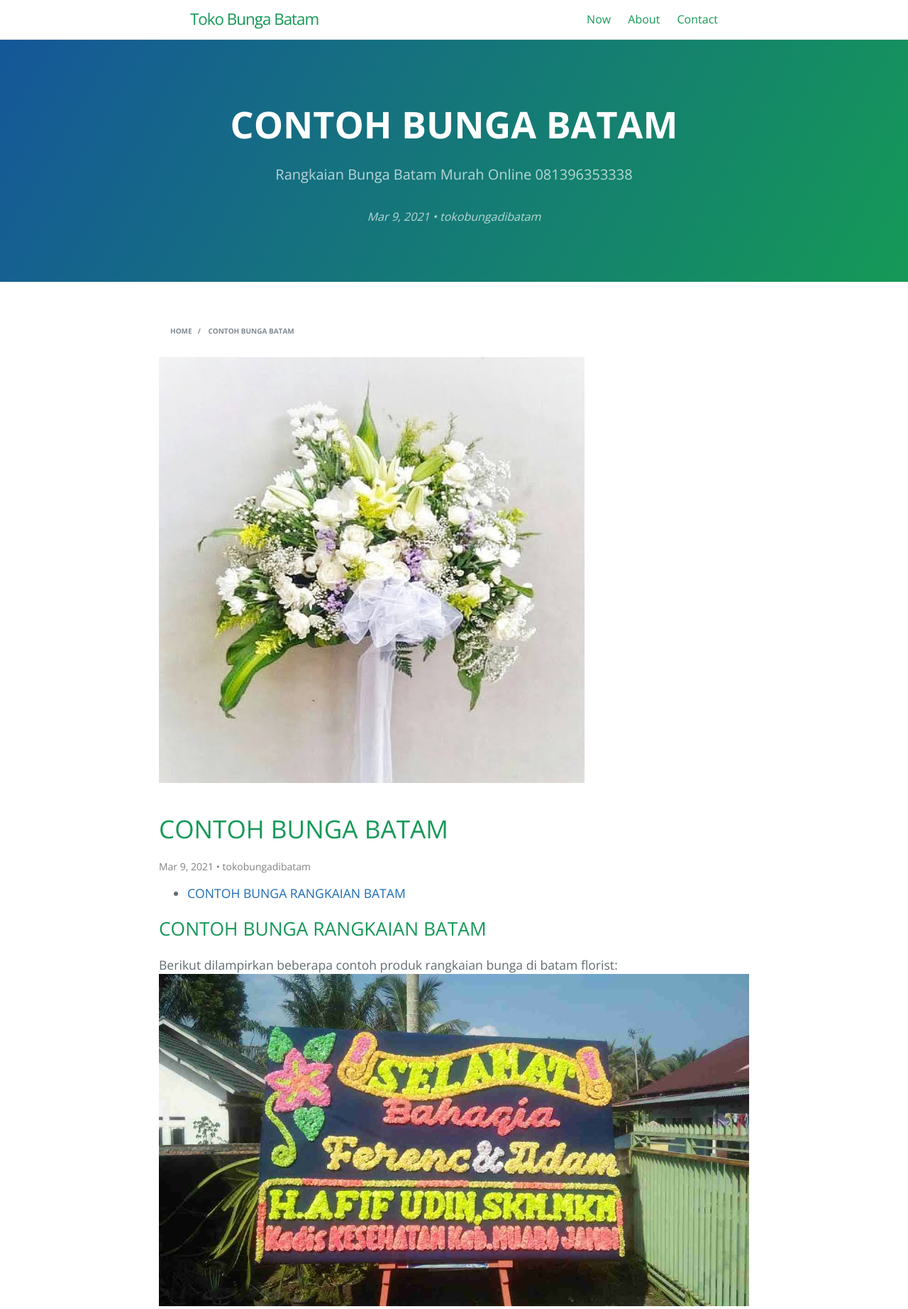
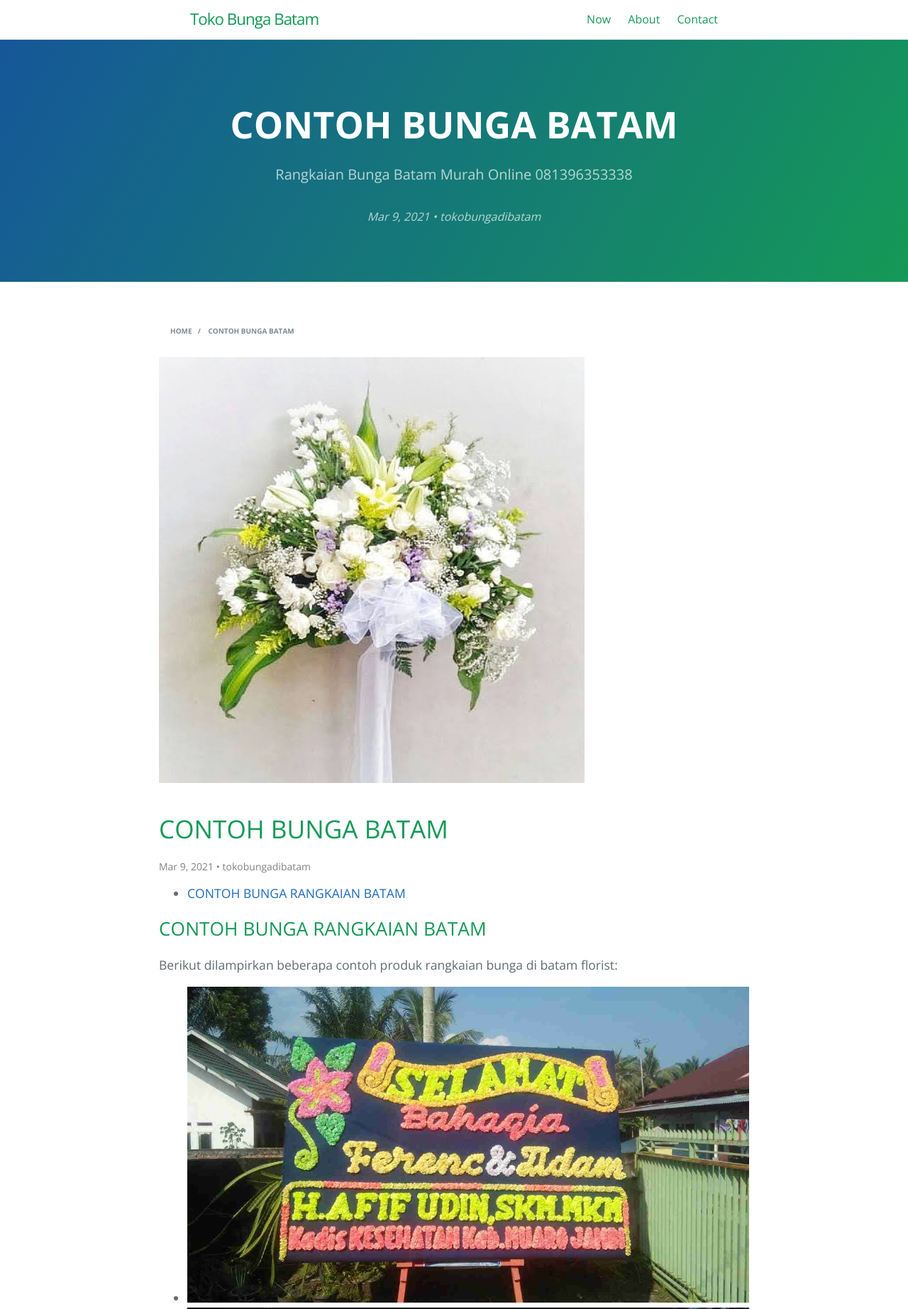
Before and after one commit to tokobungadibatam/tokobungadibatam.github.io, a Jekyll site: the page built from _posts/2021-03-09-contoh-bunga-batam.md, in a window 1280 px wide. Shown: the top 1844 px of the page at 71% size. Built offline with Jekyll 4.4.1, drawn with Linux system fonts in a browser that asks for light colours; a script that is not in the unit is left out; comment, search, counter and statistics services are not loaded; grey boxes are pictures that could not be loaded.

Commit message:
Update 2021-03-09-contoh-bunga-batam.md

```diff
--- a/_posts/2021-03-09-contoh-bunga-batam.md
+++ b/_posts/2021-03-09-contoh-bunga-batam.md
@@ -28,4 +28,5 @@ permalink: /:title.html
 
 ## CONTOH BUNGA RANGKAIAN BATAM
 Berikut dilampirkan beberapa contoh produk rangkaian bunga di batam florist:
-![toko bunga batam](https://github.com/tokobungadibatam/tokobungadibatam.github.io/blob/master/image/tokobungabatam.jpg)
+- ![toko bunga batam](https://github.com/tokobungadibatam/tokobungadibatam.github.io/blob/master/assets/img/tokobungabatam.jpg)
+- ![karangan bunga batam]({{ site.url }}/assets/img/karanganbungabatam.jpg)
```
